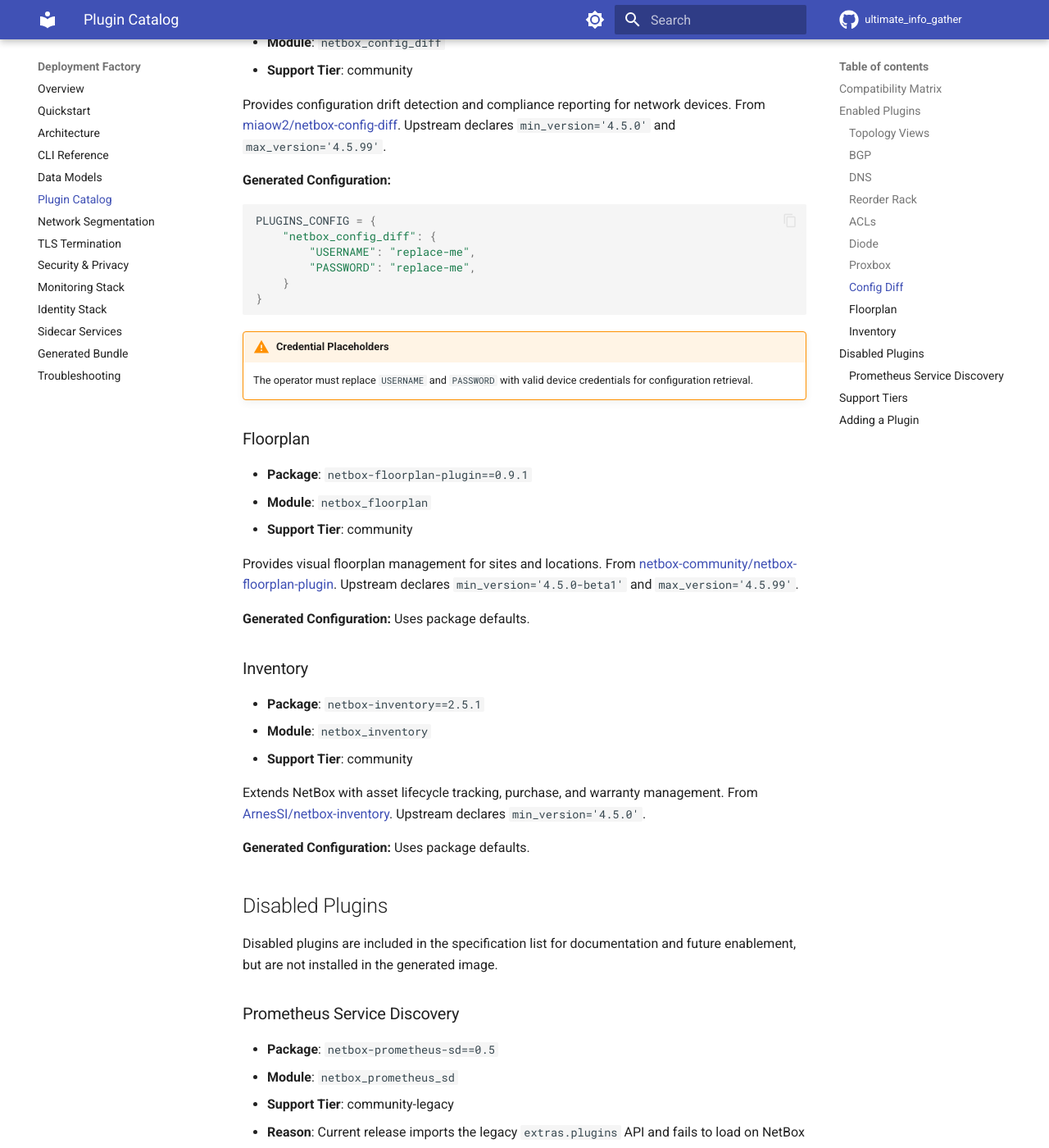
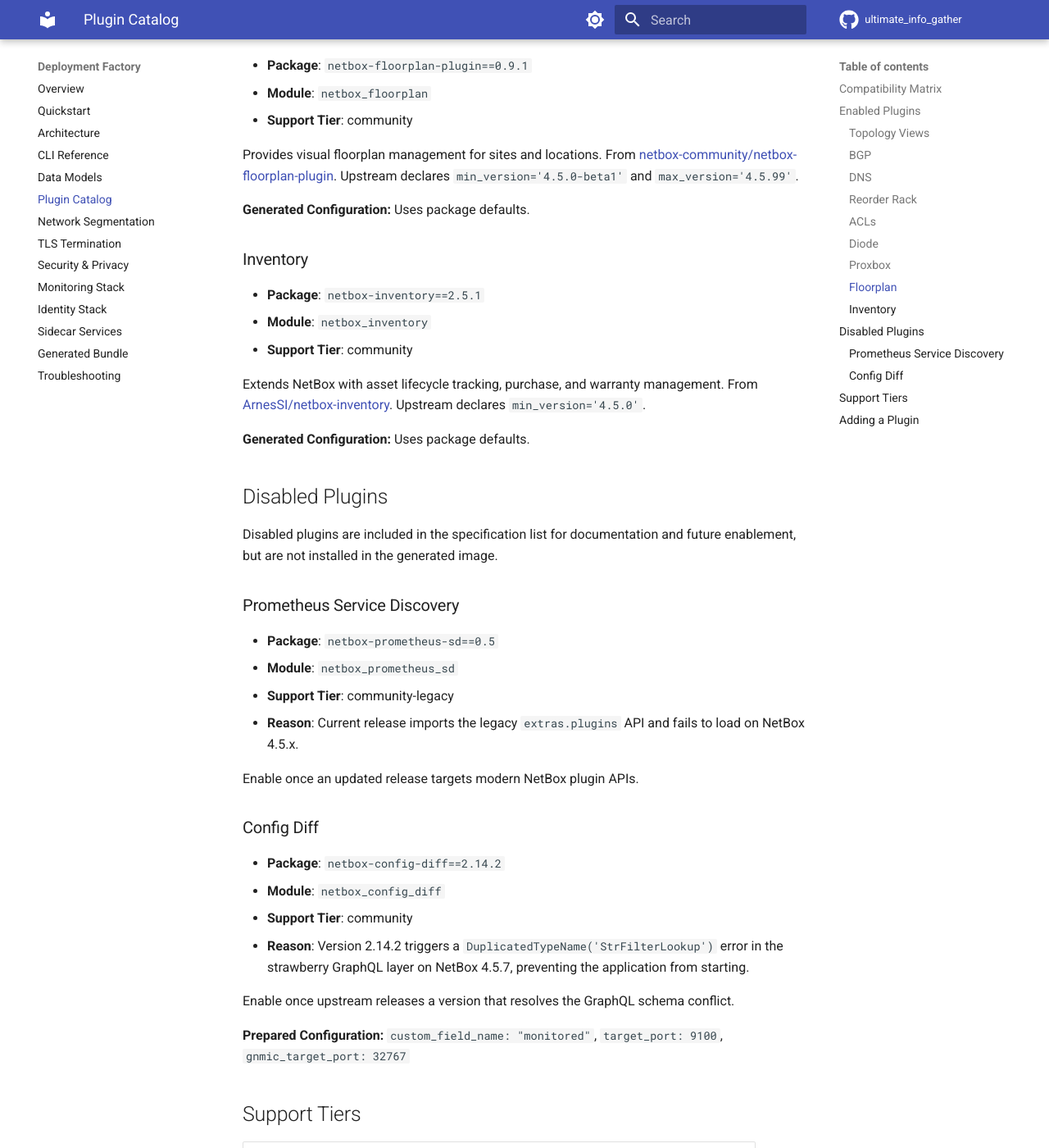
Before and after one commit to nullroute-commits/ultimate_info_gather, an MkDocs documentation site: the page built from docs/factory/plugins.md, in a window 1280 px wide and 1400 px high, scrolled down 4256 px. Shown: the whole window at 82% size. Built offline with MkDocs 1.6.1 and Material for MkDocs 9.7.7, drawn with Linux system fonts in a browser that asks for light colours; comment, search, counter and statistics services are not loaded; the version menu is left out; some of the changed text lies outside the part shown.

Commit message:
fix: disable netbox-config-diff (DuplicatedTypeName crash on NetBox 4.5.7)
netbox-config-diff v2.14.2 triggers a strawberry DuplicatedTypeName
error for StrFilterLookup on NetBox 4.5.7, preventing application
startup. Disabled by default until upstream provides a compatible
release.

Also fixes PG 18 volume mount paths for hydra-postgres and
authentik-postgres (/var/lib/postgresql instead of
/var/lib/postgresql/data).

Co-authored-by: Copilot <223556219+Copilot@users.noreply.github.com>

````diff
--- a/docs/factory/plugins.md
+++ b/docs/factory/plugins.md
@@ -14,7 +14,7 @@ The factory includes 11 plugin specifications with explicit compatibility metada
 | Prometheus SD | `netbox-prometheus-sd` | 0.5 | ❌ | community-legacy | Legacy API, fails on 4.5.x |
 | Diode | `netboxlabs-diode-netbox-plugin` | 1.9.0 | ✅ | supported-netboxlabs | NetBox >= 4.5.0 |
 | Proxbox | `netbox-proxbox` | 0.0.10 | ✅ | community | NetBox 4.5.x |
-| Config Diff | `netbox-config-diff` | 2.14.2 | ✅ | community | min='4.5.0', max='4.5.99' |
+| Config Diff | `netbox-config-diff` | 2.14.2 | ❌ | community | min='4.5.0', max='4.5.99'; DuplicatedTypeName crash on 4.5.7 |
 | Floorplan | `netbox-floorplan-plugin` | 0.9.1 | ✅ | community | min='4.5.0-beta1', max='4.5.99' |
 | Inventory | `netbox-inventory` | 2.5.1 | ✅ | community | min='4.5.0' |
 
@@ -134,28 +134,6 @@ Integrates Proxmox VE inventory (clusters, nodes, VMs, containers) with NetBox a
 
 **Generated Configuration:** Uses package defaults.
 
-### Config Diff
-
-- **Package**: `netbox-config-diff==2.14.2`
-- **Module**: `netbox_config_diff`
-- **Support Tier**: community
-
-Provides configuration drift detection and compliance reporting for network devices. From [miaow2/netbox-config-diff](https://github.com/miaow2/netbox-config-diff). Upstream declares `min_version='4.5.0'` and `max_version='4.5.99'`.
-
-**Generated Configuration:**
-
-```python
-PLUGINS_CONFIG = {
-    "netbox_config_diff": {
-        "USERNAME": "replace-me",
-        "PASSWORD": "replace-me",
-    }
-}
-```
-
-!!! warning "Credential Placeholders"
-    The operator must replace `USERNAME` and `PASSWORD` with valid device credentials for configuration retrieval.
-
 ### Floorplan
 
 - **Package**: `netbox-floorplan-plugin==0.9.1`
@@ -189,6 +167,15 @@ Disabled plugins are included in the specification list for documentation and fu
 
 Enable once an updated release targets modern NetBox plugin APIs.
 
+### Config Diff
+
+- **Package**: `netbox-config-diff==2.14.2`
+- **Module**: `netbox_config_diff`
+- **Support Tier**: community
+- **Reason**: Version 2.14.2 triggers a `DuplicatedTypeName('StrFilterLookup')` error in the strawberry GraphQL layer on NetBox 4.5.7, preventing the application from starting.
+
+Enable once upstream releases a version that resolves the GraphQL schema conflict.
+
 **Prepared Configuration:** `custom_field_name: "monitored"`, `target_port: 9100`, `gnmic_target_port: 32767`
 
 ## Support Tiers
--- a/docs/guide/deployment-factory.md
+++ b/docs/guide/deployment-factory.md
@@ -114,7 +114,7 @@ The factory includes 11 plugin specifications with explicit compatibility metada
 | `netbox-prometheus-sd` | 0.5 | ❌ | community-legacy | Legacy API, fails on 4.5.x |
 | `netboxlabs-diode-netbox-plugin` | 1.9.0 | ✅ | supported-netboxlabs | NetBox >= 4.5.0 |
 | `netbox-proxbox` | 0.0.10 | ✅ | community | NetBox 4.5.x |
-| `netbox-config-diff` | 2.14.2 | ✅ | community | min='4.5.0', max='4.5.99' |
+| `netbox-config-diff` | 2.14.2 | ❌ | community | min='4.5.0', max='4.5.99'; disabled — DuplicatedTypeName crash on 4.5.7 |
 | `netbox-floorplan-plugin` | 0.9.1 | ✅ | community | min='4.5.0-beta1', max='4.5.99' |
 | `netbox-inventory` | 2.5.1 | ✅ | community | min='4.5.0' |
 
````
Also changed, not shown: 2 other files.
